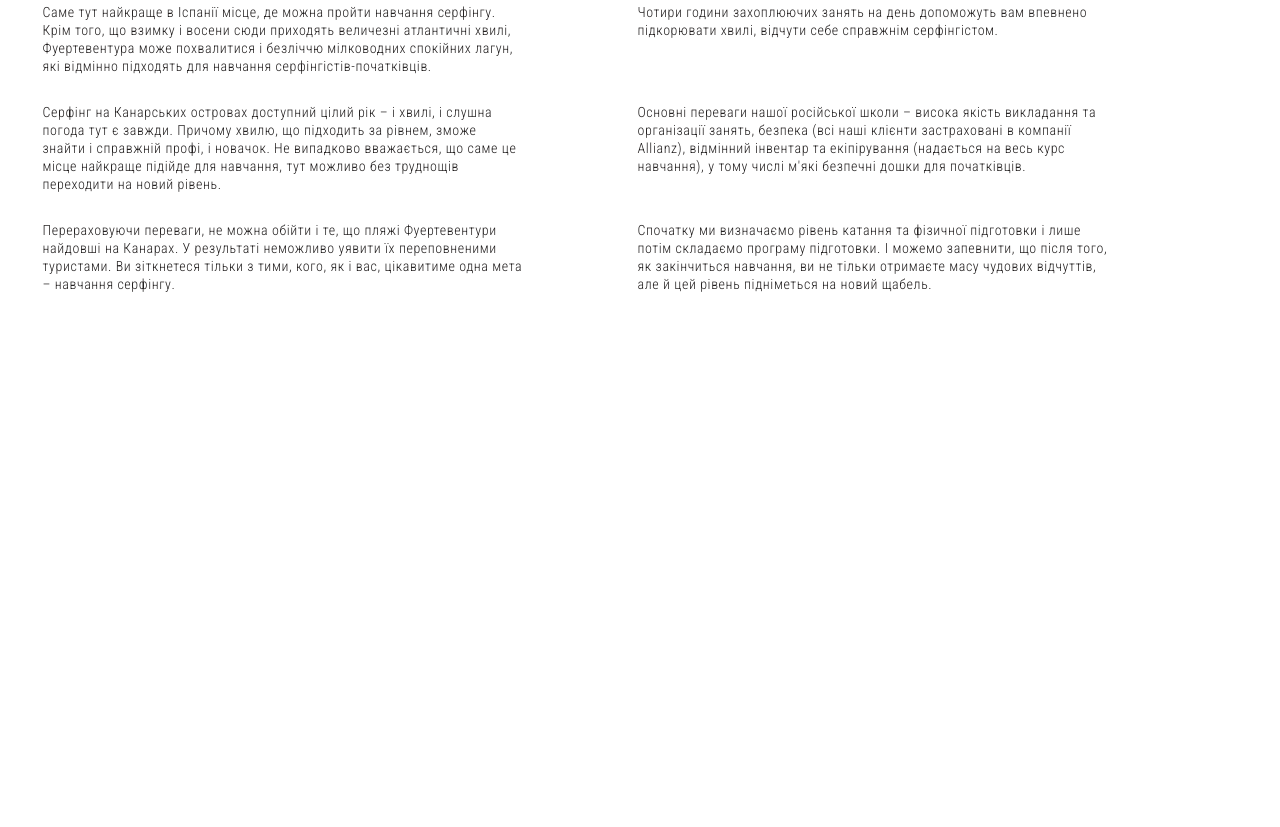
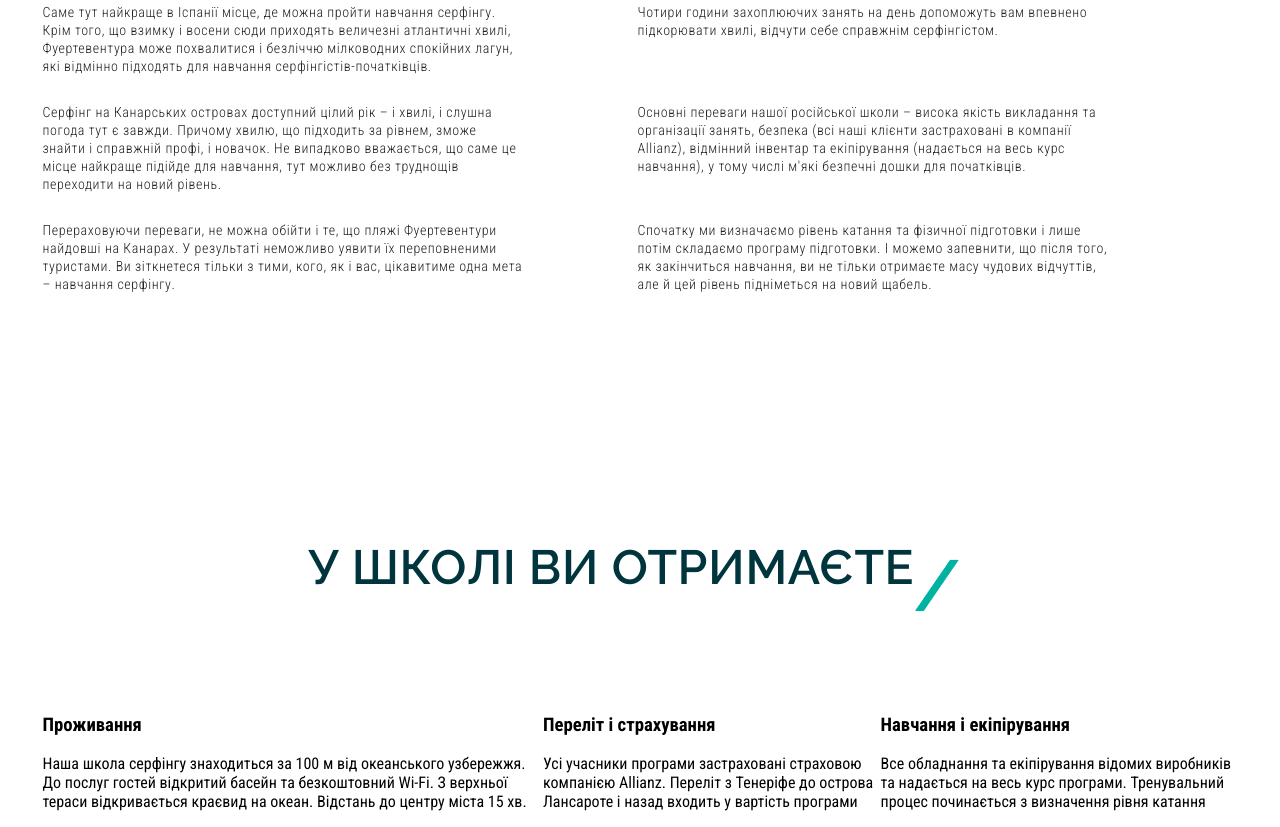
Before and after one commit to paw-dev/design-wawe, a plain HTML site: page index.html in a window 1280 px wide. Shown: the part 1596-2423 px from the top of the page. Before the commit the page ends 2088 px from the top, so only its background shows below. Drawn offline with Linux system fonts and the light colour scheme.

Commit message:
Add section services

```diff
--- a/index.html
+++ b/index.html
@@ -82,6 +82,30 @@
                         підніметься на новий щабель.</p>
                 </div>
             </section>
+            <section class="services">
+                <h2 id="services">У школі ви отримаєте
+                    <img src="img/element.png" alt="" class="element">
+                </h2>
+                <div class="advantages">
+                    <div class="advantage">
+                        <h3>Проживання</h3>
+                        <p>Наша школа серфінгу знаходиться за 100 м від океанського узбережжя. До послуг гостей
+                            відкритий басейн та безкоштовний
+                            Wi-Fi. З верхньої тераси відкривається краєвид на океан. Відстань до центру міста 15 хв.</p>
+                    </div>
+                    <div class="advantage">
+                        <h3>Переліт і страхування</h3>
+                        <p>Усі учасники програми застраховані страховою компанією Allianz.
+                            Переліт з Тенеріфе до острова Лансароте і назад входить у вартість програми</p>
+                    </div>
+                    <div class="advantage">
+                        <h3>Навчання і екіпірування</h3>
+                        <p>Все обладнання та екіпірування відомих виробників та надається на весь курс програми.
+                            Тренувальний процес починається з
+                            визначення рівня катання</p>
+                    </div>
+                </div>
+            </section>
         </div>
     </main>
 </body>
--- a/style/style.css
+++ b/style/style.css
@@ -1,3 +1,9 @@
+:root {
+    --color-h2: #01353E;
+    --secondary-font: 'Raleway',
+        sans-serif;
+}
+
 * {
     box-sizing: border-box;
 }
@@ -69,13 +75,18 @@ h1 {
 }
 
 h2 {
-    margin: 190px 0 100px 60px;
-    color: #01353E;
-    font-family: 'Raleway', sans-serif;
+    color: var(--color-h2);
+    font-family: var(--secondary-font);
     font-size: 48px;
     font-weight: 600;
     letter-spacing: 0.6px;
     text-transform: uppercase;
+}
+
+
+#about-us {
+    margin: 190px 0 100px 60px;
+    text-align: start;
 }
 
 .text-about {
@@ -99,3 +110,12 @@ h2 {
     top: 27px;
     right: 13px;
 }
+
+#services {
+    text-align: center;
+    margin-bottom: 100px;
+}
+
+.advantages {
+    display: flex;
+}
```
